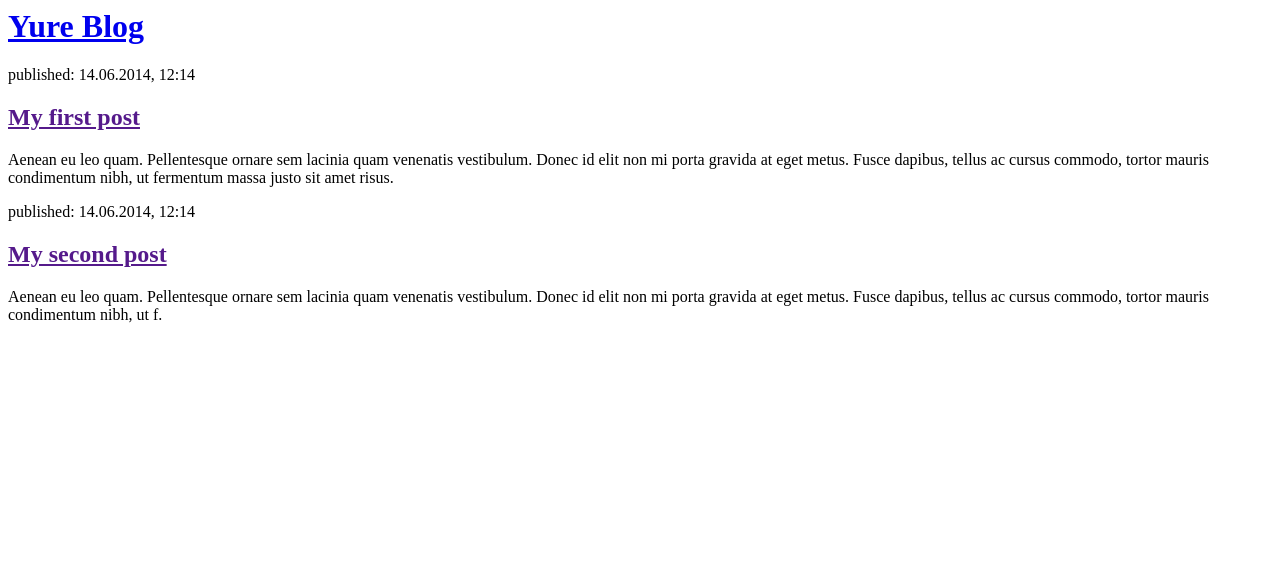
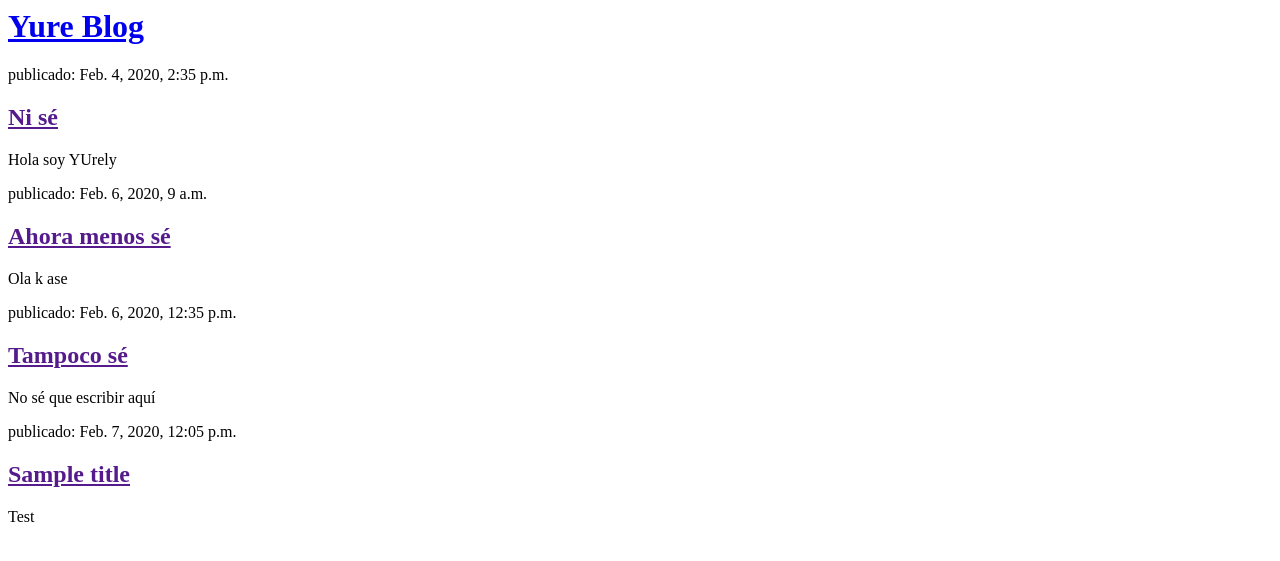
Before and after one commit to YurelyCamacho/tutorialDJANGO, a Django app: page / in a window 1280 px wide. Shown: the top 561 px of the page. Run offline with Django 3.2, Linux system fonts and the light colour scheme; data comes from the database, SQL or seed files in the repository; both versions use the stored data as it was after the commit.

Commit message:
CTemplates para posts en BD

```diff
--- a/blog/templates/blog/post_list.html
+++ b/blog/templates/blog/post_list.html
@@ -7,16 +7,15 @@
             <h1><a href="/">Yure Blog</a></h1>
         </div>
 
+        {% for post in posts %}
+
         <div>
-            <p>published: 14.06.2014, 12:14</p>
-            <h2><a href="">My first post</a></h2>
-            <p>Aenean eu leo quam. Pellentesque ornare sem lacinia quam venenatis vestibulum. Donec id elit non mi porta gravida at eget metus. Fusce dapibus, tellus ac cursus commodo, tortor mauris condimentum nibh, ut fermentum massa justo sit amet risus.</p>
+            <p> publicado: {{ post.published_date }}</p>
+            <h2><a href="">{{ post.title }}</a></h2>
+            <p>{{ post.text|linebreaksbr }}</p>
         </div>
 
-        <div>
-            <p>published: 14.06.2014, 12:14</p>
-            <h2><a href="">My second post</a></h2>
-            <p>Aenean eu leo quam. Pellentesque ornare sem lacinia quam venenatis vestibulum. Donec id elit non mi porta gravida at eget metus. Fusce dapibus, tellus ac cursus commodo, tortor mauris condimentum nibh, ut f.</p>
-        </div>
+    {% endfor %}
+
     </body>
 </html>
--- a/blog/views.py
+++ b/blog/views.py
@@ -1,6 +1,10 @@
 from django.shortcuts import render
+from .models import Post
+from django.utils import timezone
+
 
 # Create your views here.
 
 def post_list(request):
-    return render(request, 'blog/post_list.html', {})
+    posts = Post.objects.filter(published_date__lte=timezone.now()).order_by('published_date')
+    return render(request, 'blog/post_list.html', {'posts': posts})
```
Also changed, not shown: db.sqlite3.
